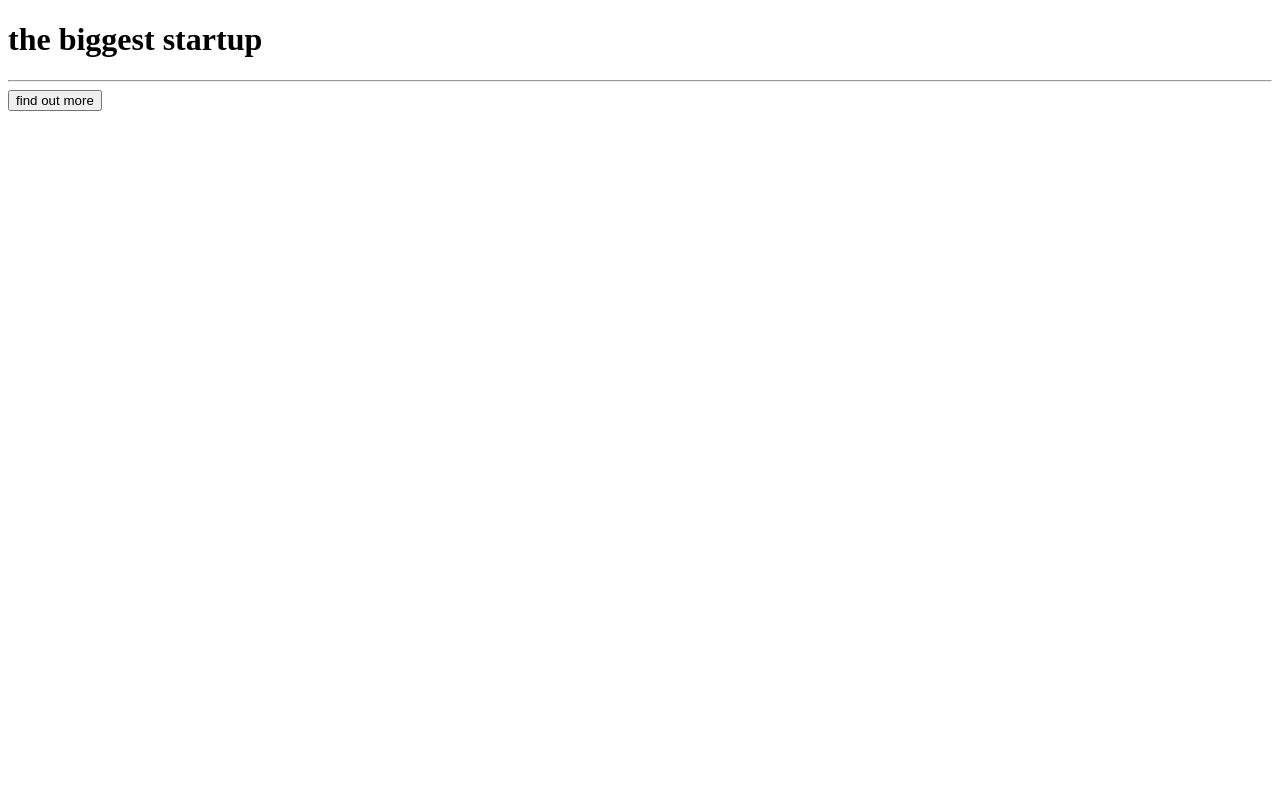
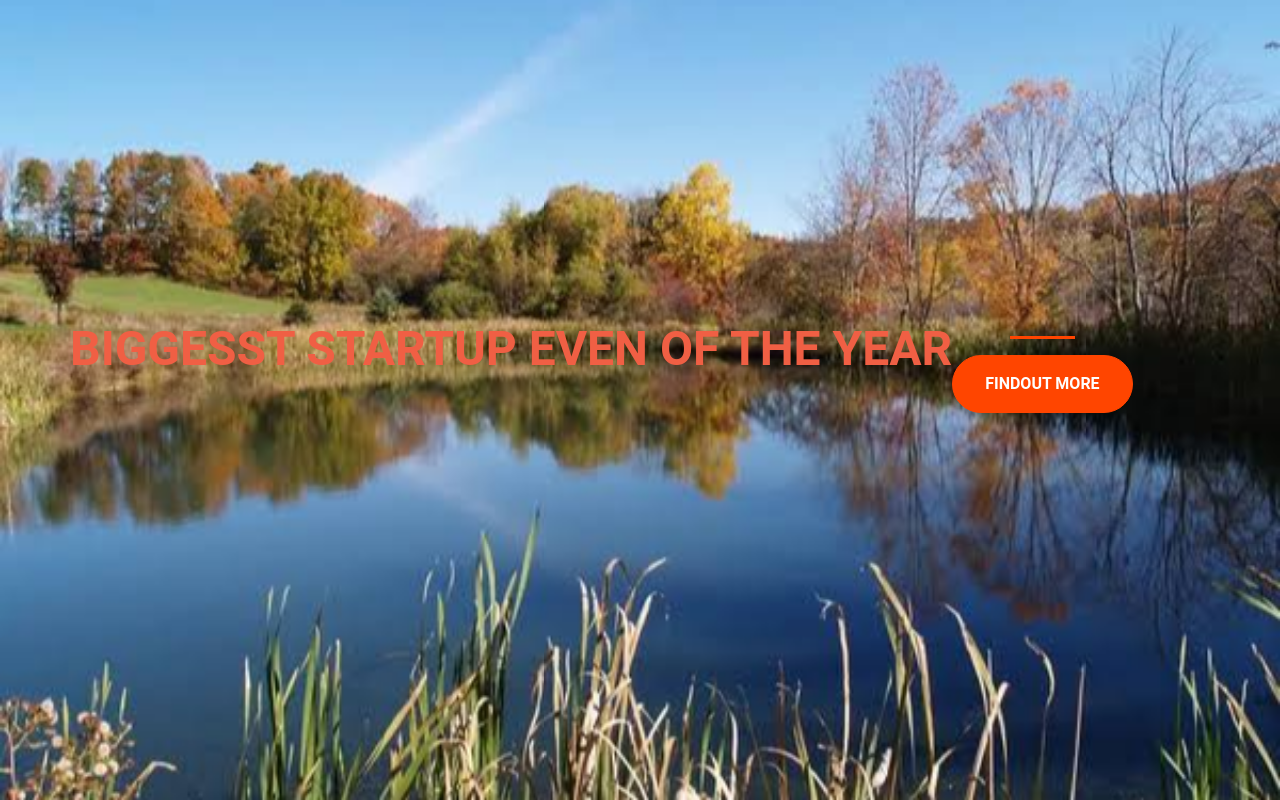
Before and after one commit to Vish151198/Vishal.github.io, a plain HTML site: page index.html in a window 1280 px wide. Drawn offline with nearby package versions, Linux system fonts and the light colour scheme; a web font is replaced by a local one.

Commit message:
uploading website

```diff
--- a/index.html
+++ b/index.html
@@ -3,24 +3,25 @@
 <head>
 	<meta charset="utf-8">
 	<meta name="viewport" content="width=device-width, initial-scale=1">
-	<title></title>
+	<title>startup</title>
+	<link rel="stylesheet"href="https://fonts.google.com/specimen/Roboto">
+	<link rel="stylesheet" href="https://cdn.jsdelivr.net/npm/bootstrap@4.6.2/dist/css/bootstrap.min.css" integrity="sha384-xOolHFLEh07PJGoPkLv1IbcEPTNtaed2xpHsD9ESMhqIYd0nLMwNLD69Npy4HI+N" crossorigin="anonymous">
+	<link rel="stylesheet" type="text/css" href="style.css">
 </head>
 <body>
-<div class="container d flex align-items-center h-100">
+	<div class="container d-flex align-items-center h-100">
 		<div class="row">
-		<header class="text-center col-12">
-			<h1 class="text-uppercase"><strong> the biggest startup</h1>
+			<header class="text-center ">
+				<h1 class="text-uppercase"><strong>biggesst startup even of the year</strong></h1>
 			</header>
-		<div class="buffer col-12"></div>
-		<section class="text-center col-12">
+			<div class="buffer"></div>
+			<section class="text-center ">
 				<hr>
 				<a href="https://mailchi.mp/351c45f5baed/ztmstudents">
-				<button class="btn btn-primary btn-xl"> find out more</button>
+					<button class="btn btn-primary btn-xl">findout more</button>
 				</a>
 			</section>
-
 		</div>
-
 	</div>
 </body>
 </html>
--- a/style.css
+++ b/style.css
@@ -1,34 +1,41 @@
-body {
-	margin: 0;
+body,
+html {
+	width: 100%;
+	height: 100%;
+	font-family: 'Roboto',sans-serif;
+	background: url(header.jpg) no-repeat center center fixed;
+	-webkit-background-size: cover;
+	-moz-background-size: cover;
+	-o-background-size: cover;
+	background-size: cover;
 }
-.container {
-	display: flex;
-	flex-wrap: wrap;
-	justify-content: center;
+h1 {
+	font-size: 3rem;
+	color: #F05F44;
 }
-h1{
-
-	font-family: fantasy;
-	font-size: 3em;
-	border-bottom: 2px solid pink;
-	border-right: 2px solid pink;
-	width: 400px;
-	text-align: center;
-	-moz-box-shadow:px 4px 5px #888888;
-	-ms-box-shadow:px 4px 5px #888888;
-	-webkit-box-shadow:px 4px 5px #888888;
-	-o-box-shadow:px 4px 5px #888888;
-	box-shadow: 4px 4px 5px #888888;
-	margin-top: 10px;
+hr{
+	border-color: orangered;
+	border-width: 3px;
+	max-width: 65px;
 }
-img{
-	width: 450px;
-	height:300px;
-	margin: 10px;
-	transition: all 1s;
-
+.buffer{
+	height: 10rem;
 }
 
-img:hover{
-	transform: scale(1.1);
+.btn{
+	font-weight: 700;
+	border-radius: 300px;
+	text-transform: uppercase;
 }
+.btn-primary{
+	background-color: orangered;
+	border-color: orangered;
+}
+.btn-primary:hover{
+	background-color: hotpink;
+	border-color: hotpink;
+	border-width: 4px;
+}
+.btn-xl {
+	padding: 1rem 2rem;
+}
```
Also changed, not shown: header.jpg (added). Lines whose indentation alone changed are shown as unchanged.
